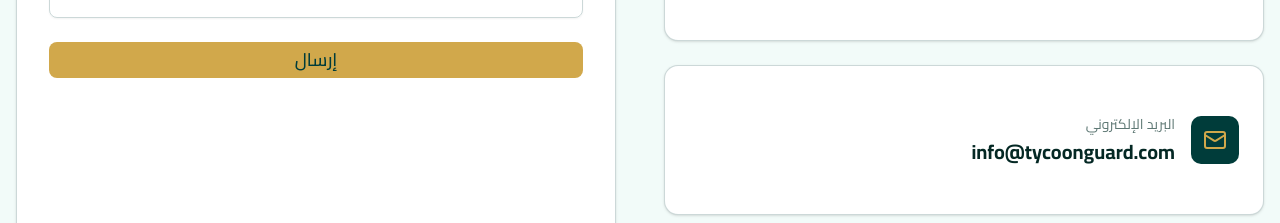
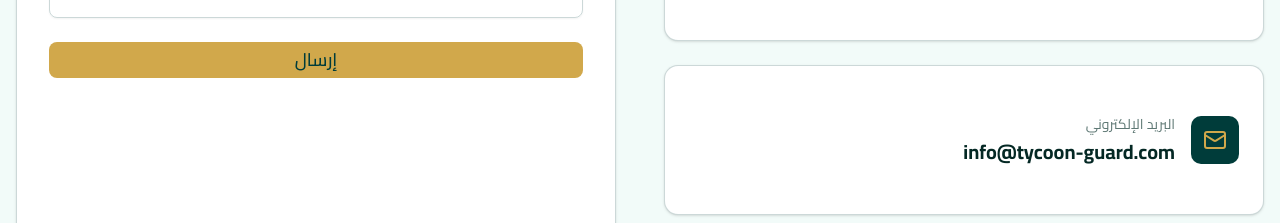
Before and after one commit to youssef-sherif900/tycoon-guard-website, a Next.js app: page / in a window 1280 px wide. Shown: the part 5920-6143 px from the top of the page. Built offline with nearby package versions, Linux system fonts and the light colour scheme.

Commit message:
change email address for site

```diff
--- a/components/contact.tsx
+++ b/components/contact.tsx
@@ -63,10 +63,10 @@ export function Contact() {
                   <div>
                     <p className="text-sm text-muted-foreground mb-1">البريد الإلكتروني</p>
                     <a
-                      href="mailto:info@tycoonguard.com"
+                      href="mailto:info@tycoon--guard.com"
                       className="text-xl font-bold text-foreground hover:text-secondary transition-colors"
                     >
-                      info@tycoonguard.com
+                      info@tycoon-guard.com
                     </a>
                   </div>
                 </CardContent>
```
